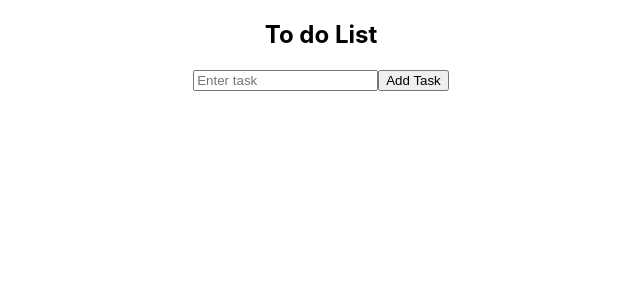
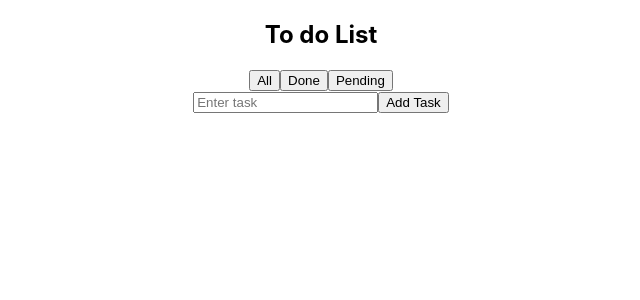
Before and after one commit to shadowpm/todo-list, a React (Create React App) app: page / in a window 1280 px wide. Shown: the top 300 px of the page, without its empty margins (319-959 px from the left). Built offline with nearby package versions, Linux system fonts and the light colour scheme.

Commit message:
Create Done, Pending and All button in App.js.

```diff
--- a/src/App.js
+++ b/src/App.js
@@ -65,6 +65,9 @@ class App extends Component {
         return (
             <div className="App">
                 <h2>To do List</h2>
+                <button>All</button>
+                <button>Done</button>
+                <button>Pending</button>
                 <CreateTaskComponent onCreate={this.create}/>
                 <TasksListComponent tasks={this.state.tasks} onDelete={this.delete} onDone={this.done}/>
                 {/*<ConfirmDeleteTasksComponent tasks={this.state.tasks}/>*/}
--- a/src/components/CreateTaskComponent.js
+++ b/src/components/CreateTaskComponent.js
@@ -10,11 +10,16 @@ class CreateTaskComponent extends Component {
     }
 
     handleChange(event) {
-        this.setState({value: event.target.value});
+        this.setState({
+            value: event.target.value
+        });
     }
 
     handleSubmit(event) {
         this.props.onCreate(this.state.value)
+        this.setState({
+            value: ''
+        })
         event.preventDefault();
 
     }
@@ -23,7 +28,9 @@ class CreateTaskComponent extends Component {
         return (
             <div>
                 <form onSubmit={this.handleSubmit}>
-                    <input placeholder="Enter task" id="user-task" value={this.state.value}
+                    <input placeholder="Enter task"
+                           id="user-task"
+                           value={this.state.value}
                            onChange={this.handleChange}/>
                     <button>Add Task</button>
                 </form>
--- a/src/components/TaskComponent.js
+++ b/src/components/TaskComponent.js
@@ -5,20 +5,30 @@ class TaskComponent extends Component {
         super(props)
         this.btnDeleteClicked = this.btnDeleteClicked.bind(this)
         this.btnDoneClicked = this.btnDoneClicked.bind(this)
+        this.renderDoneButton = this.renderDoneButton.bind(this)
     }
     btnDeleteClicked (){
         this.props.onDelete(this.props.task.id)
     }
-    btnDoneClicked (){
+    btnDoneClicked () {
         this.props.onDone(this.props.task.id)
     }
+
+    renderDoneButton () {
+        if (this.props.task.is_done === false) {
+            return <button onClick={this.btnDoneClicked}>Done</button>
+        } else {
+            return null;
+        }
+    }
+
     render() {
         return(
             <div>
                 {this.props.task.task}
                 <button onClick={this.btnDeleteClicked}>Delete</button>
                 <button>Edit</button>
-                <button onClick={this.btnDoneClicked}>Done</button>
+                {this.renderDoneButton()}
             </div>
         )
     }
```
